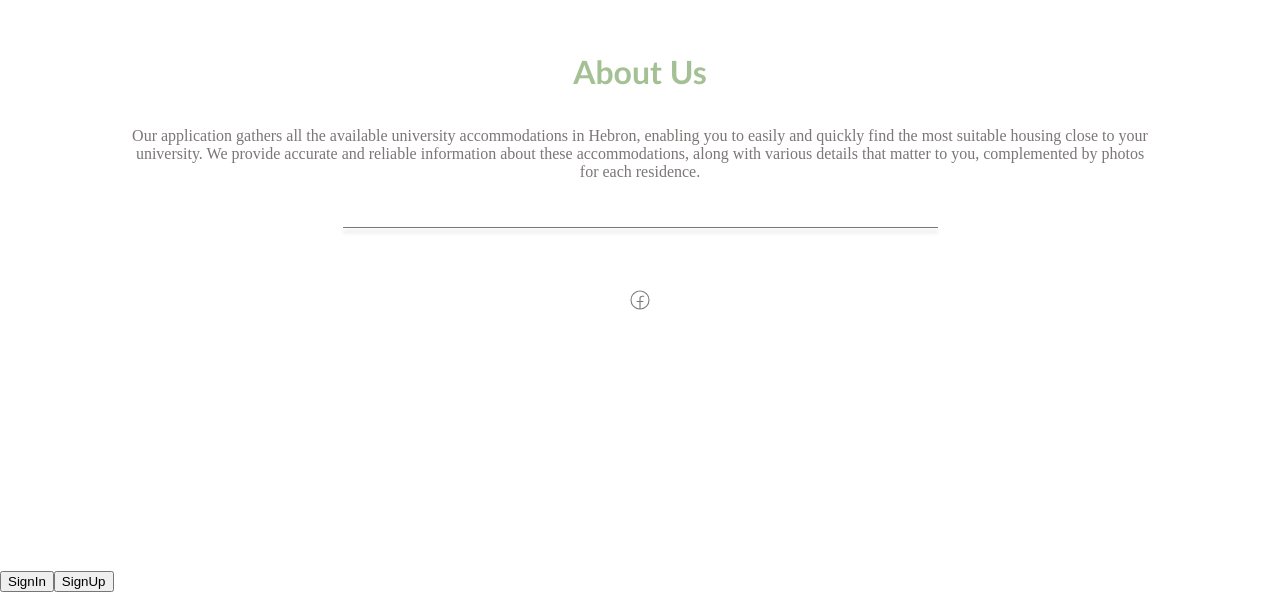
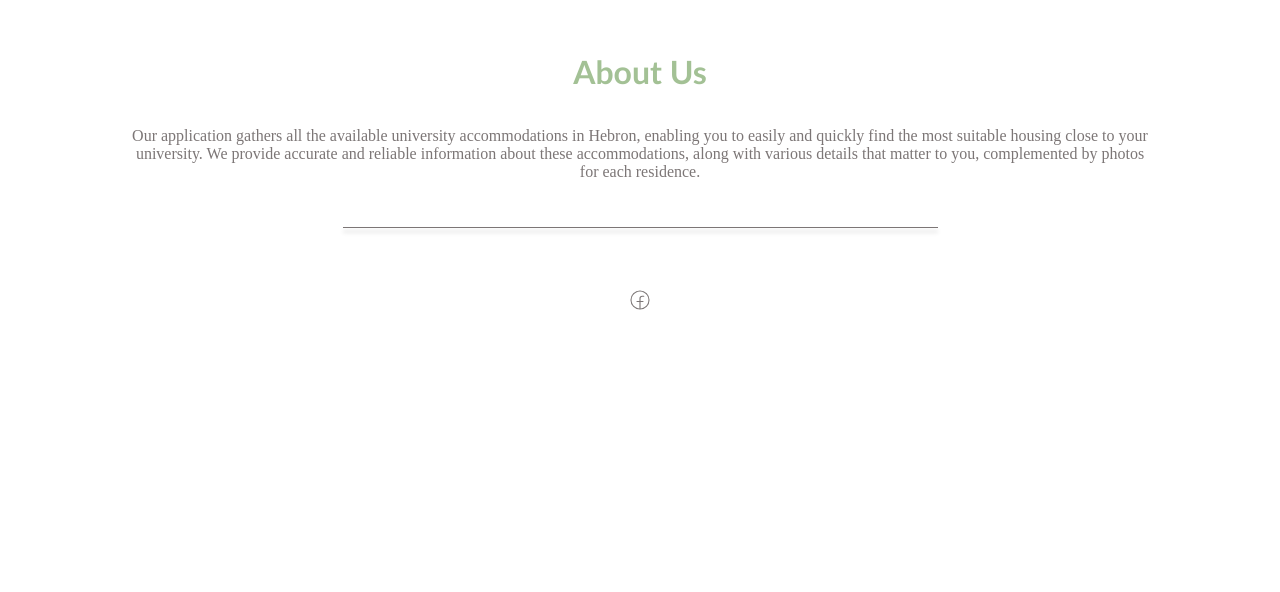
Before and after one commit to dalabilal/FE-Student-Accommodation, a React (Create React App) app in the folder student-accommodation/: page / in a window 1280 px wide. Shown: the part 1029-1621 px from the top of the page. After the commit the page ends 1600 px from the top, so only its background shows below. Built offline with nearby package versions, Linux system fonts and the light colour scheme.

Commit message:
remove NI button from homepage

```diff
--- a/student-accommodation/src/pages/HomePage/homePage.jsx
+++ b/student-accommodation/src/pages/HomePage/homePage.jsx
@@ -20,9 +20,6 @@ const HomePage = () => {
         <div className="Line"></div>
         <FacebookLogo id="FacebookLogo" size={24} weight="light" />
       </div>
-
-      <button onClick={() => navigate("signin")}>SignIn</button>
-      <button onClick={() => navigate("signup")}>SignUp</button>
     </>
   );
 };
```
